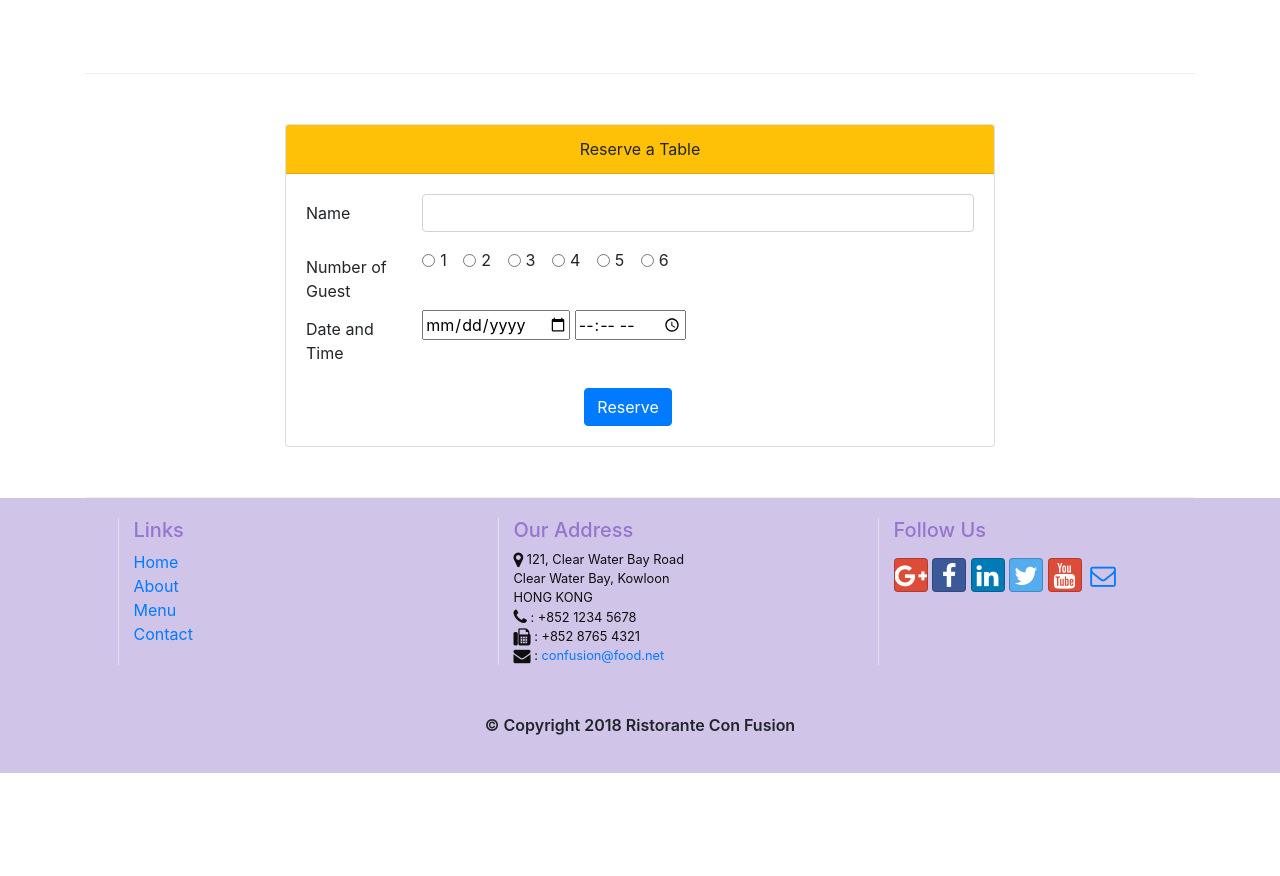
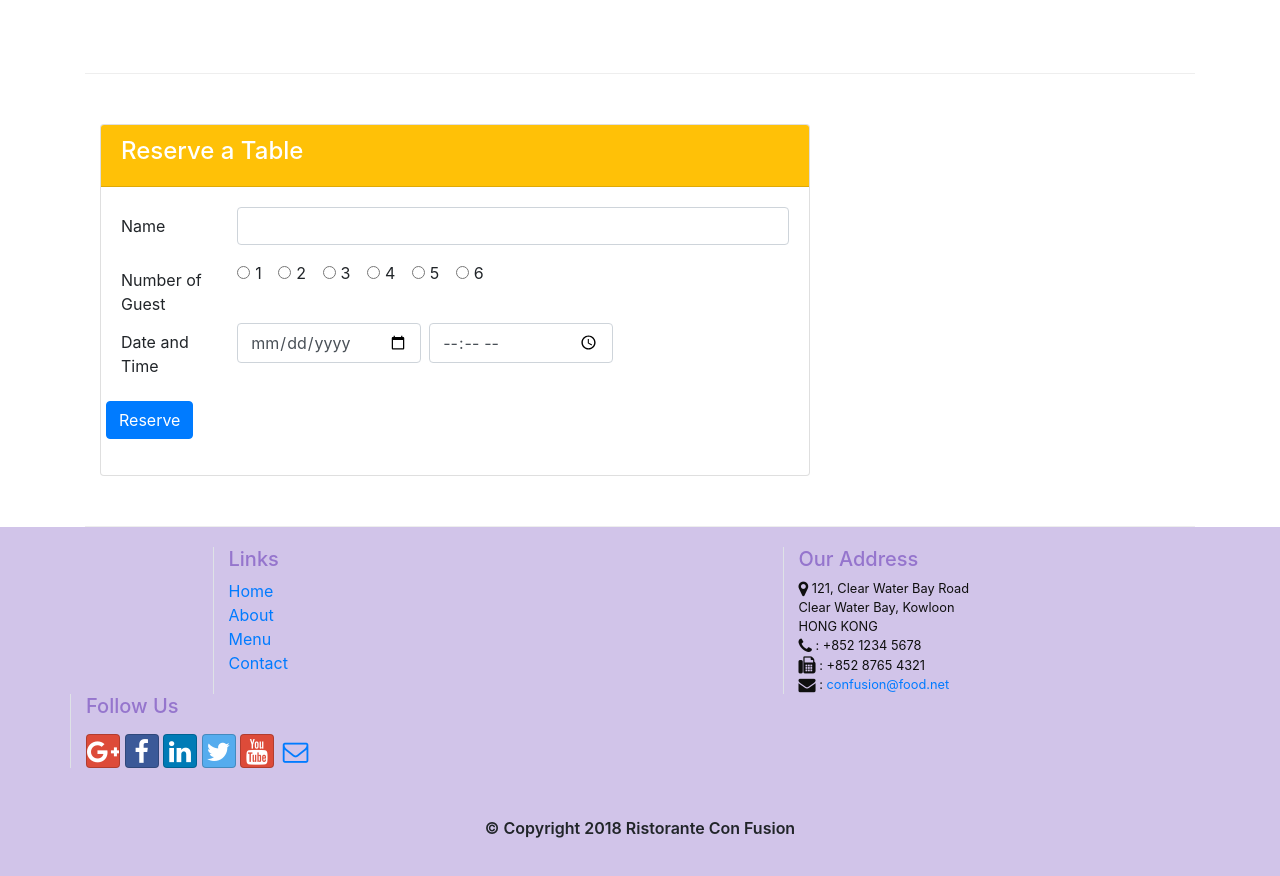
Before and after one commit to ManuSayure/Front-End-Web-UI-Frameworks-and-Tools-Bootstrap4, a website: page conFusion/index.html in a window 1280 px wide. Shown: the part 1460-2336 px from the top of the page. Before the commit the page ends 2233 px from the top, so only its background shows below. Drawn offline with nearby package versions, Linux system fonts and the light colour scheme.

Commit message:
terminando task 2

```diff
--- a/conFusion/index.html
+++ b/conFusion/index.html
@@ -121,13 +121,14 @@
             </div>
         </section>
         <section id="formReserva" class="row  row-content  align-content-center">
-            <div class=" offset-2  col-md-8">
+            <div class="   col-md-8">
                 <div class="card ">
-                    <div class="card-header text-center bg-warning">
-                     Reserve a Table
+                    <div class="card-header text-left bg-warning font-weight-bold">
+                     <h4 style="color: white;"> Reserve a Table</h4>
                     </div>
                     <div class="card-body">
                         <form  >
+                            <div class="form-group ">
                                 <div class="form-group row">
                                     <label for="inputName" class="col-sm-2 col-form-label">Name</label>
                                     <div class="col-sm-10">
@@ -170,17 +171,26 @@
 
 
                                 <div class="form-group row">
-                                <label for="dateTime" class="col-sm-2 col-form-label">Date and Time</label>
-                                <div class="col-sm-10">
-                                   <input type="date"   id="date" placeholder="Date">
-                                   <input type="time"  id="time" placeholder="Time">
+                                    <label for="dateTime" class="col-sm-2 col-form-label ">Date and Time</label>
+                                    <div class="col-sm-10 ">
+                                        <div class="form-inline">
+                                            <input class="form-control  col-sm-4  mr-md-2" type="date"  id="inputDate" placeholder="Date">
+                                            <input class="form-control  col-sm-4 mr-md-2" type="time"  id="inputTime" placeholder="Time">
+
+
+
+
+                                        </div>
                                     </div>
 
 
                                 </div>
-                            <div class=" offset-5">
+                                <div class="row form-group">
                                     <button type="submit" class="btn btn-primary ">Reserve</button>
                                 </div>
+
+                            </div>
+
 
 
                           </form>
@@ -219,7 +229,7 @@
                       <a href="mailto:confusion@food.net">confusion@food.net</a>
 		           </address>
                 </div>
-                <div class="col-4  col-sm-3 border-left ">
+                <div class="col-4  col-sm-12 border-left ">
                     <h5 >Follow Us</h5>
                     <div class="pt-2">
                         <a class="btn btn-social-icon btn-google" href="http://google.com/+"><i class="fa fa-google-plus"></i></a>
```
Lines whose indentation alone changed are shown as unchanged.
